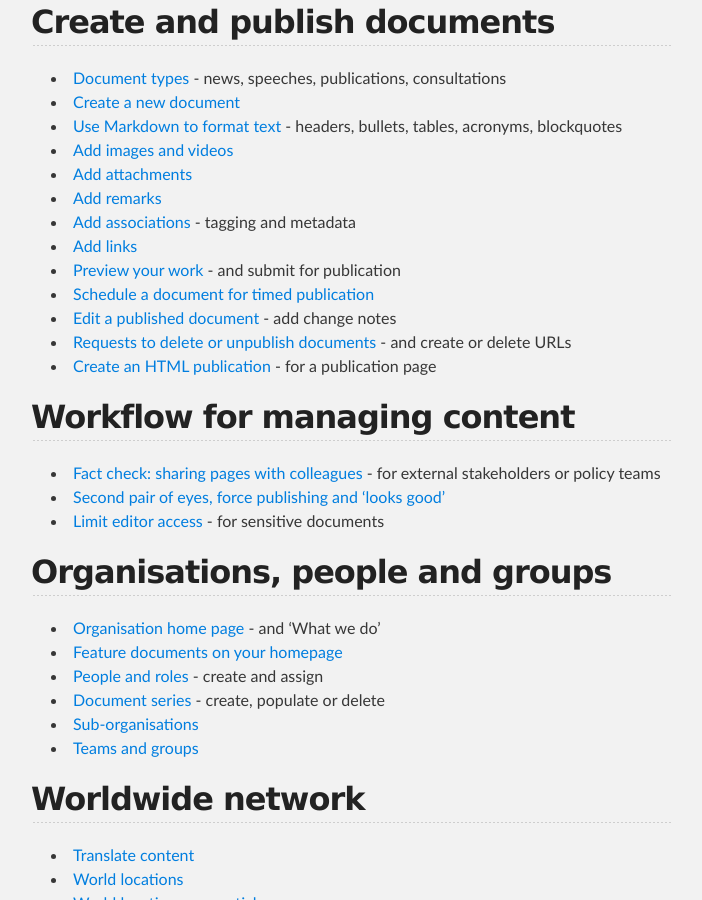
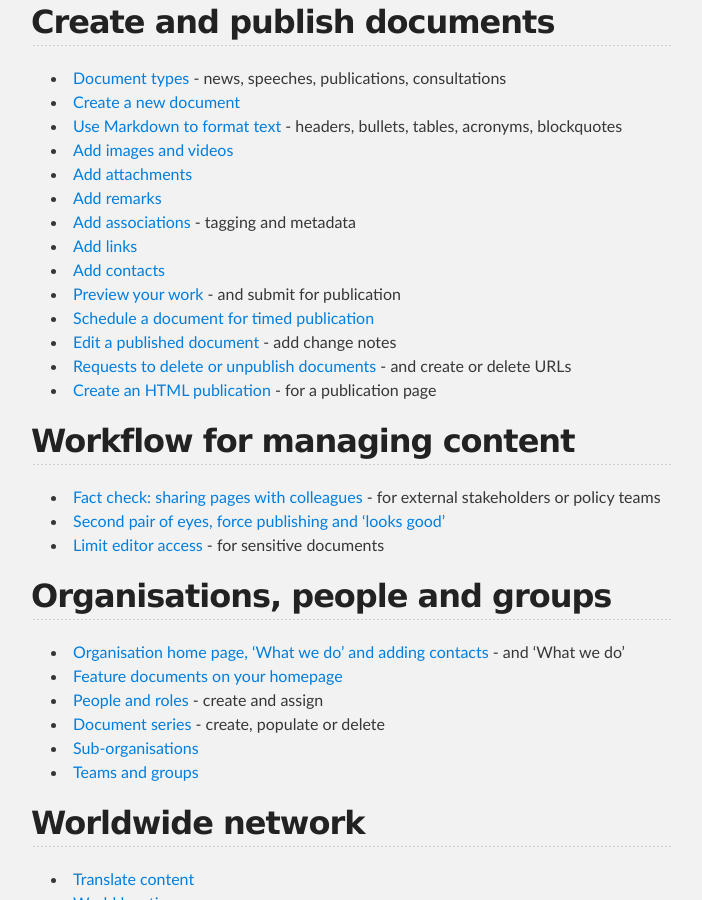
Before and after one commit to alphagov/inside-government-admin-guide, a Jekyll site: the page built from index.md, in a window 1280 px wide and 900 px high, scrolled down 648 px. Shown: the whole window, without its empty margins (289-991 px from the left). Built offline with Jekyll 4.4.1, drawn with Linux system fonts in a browser that asks for light colours.

Commit message:
made finding contacts clearer on homepage and organisation page

```diff
--- a/index.md
+++ b/index.md
@@ -25,6 +25,7 @@ title: How to publish content / Index
 * [Add remarks](creating-documents/add-remarks.html)
 * [Add associations](creating-documents/add-associations.html) - tagging and metadata
 * [Add links](creating-documents/add-links.html)
+* [Add contacts](organisations-groups/organisation-home-page.html#add_contacts)
 * [Preview your work](creating-documents/preview-your-work.html) - and submit for publication
 * [Schedule a document for timed publication](creating-documents/scheduled-publishing.html)
 * [Edit a published document](creating-documents/editing-a-doc.html) - add change notes
@@ -38,7 +39,7 @@ title: How to publish content / Index
 
 
 ## Organisations, people and groups
-* [Organisation home page](organisations-groups/organisation-home-page.html) - and ‘What we do’
+* [Organisation home page, ‘What we do’ and adding contacts](organisations-groups/organisation-home-page.html) - and ‘What we do’
 * [Feature documents on your homepage](organisations-groups/feature-documents-home-page.html)
 * [People and roles](organisations-groups/people-and-roles.html) - create and assign
 * [Document series](organisations-groups/document-series.html) - create, populate or delete
```
Also changed, not shown: organisations-groups/organisation-home-page.md (+1 -1 lines).
